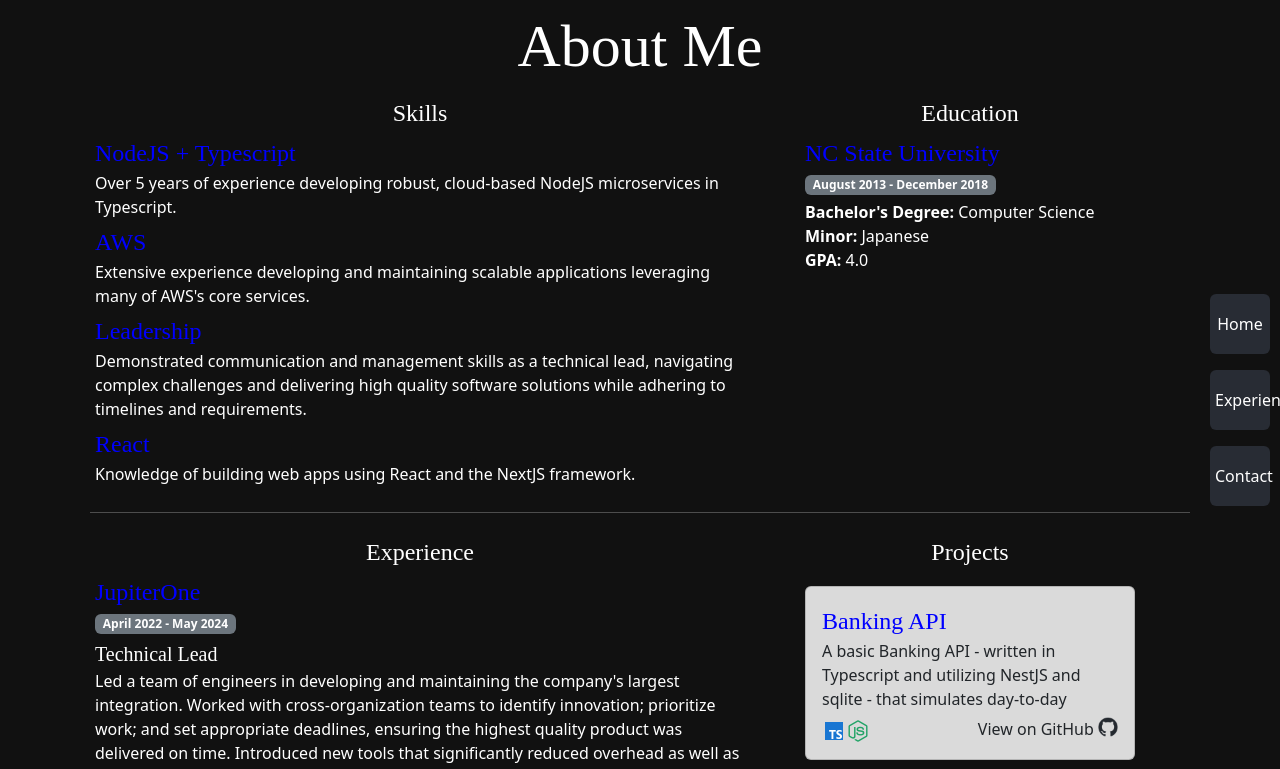
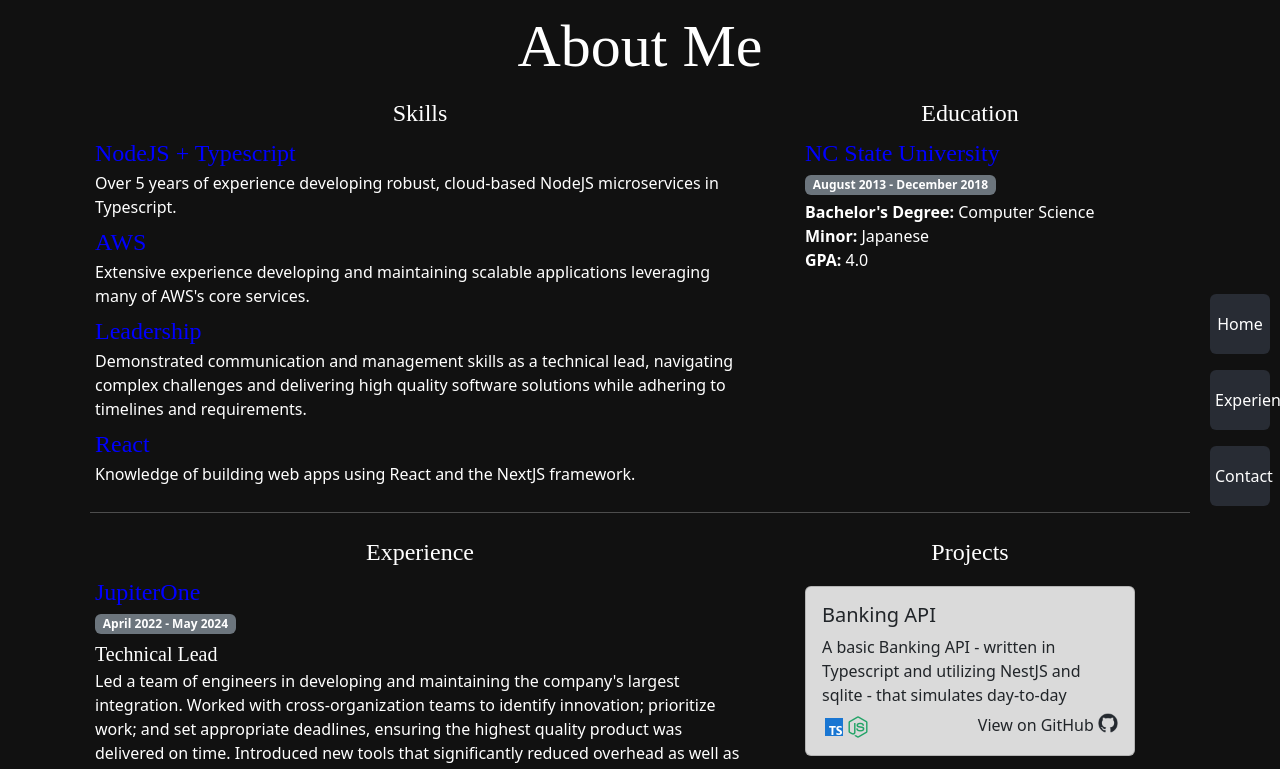
Before and after one commit to JakeFerrero/portfolio, a Next.js app: page /about in a window 1280 px wide. Shown: the top 769 px of the page. Built offline with nearby package versions, Linux system fonts and the light colour scheme.

Commit message:
Update project card header

```diff
--- a/src/app/components/ProjectCard.tsx
+++ b/src/app/components/ProjectCard.tsx
@@ -4,7 +4,6 @@
 import nodejsIcon from '../public/nodejs.png';
 import reactIcon from '../public/react.png';
 import tsIcon from '../public/typescript.png';
-import style from './skillCard.module.css';
 
 type Tool = 'Typescript' | 'NodeJS' | 'React' | 'NextJS';
 
@@ -37,7 +36,7 @@
   return (
     <a href={link} role='button' className="card" style={{width: '100%', background: '#dadada', textDecoration: 'none' }}>
       <div className="card-body">
-        <p className={style.skillName}>{name}</p>
+        <h5>{name}</h5>
         <p style={{ marginBottom: '8px', overflowY: 'auto', maxHeight: '70px' }}>{description}</p>
         <div style={{ display: 'flex', width: '100%' }}>
           <span style={{ flex: 1 }}>{toolIcons}</span>
```
